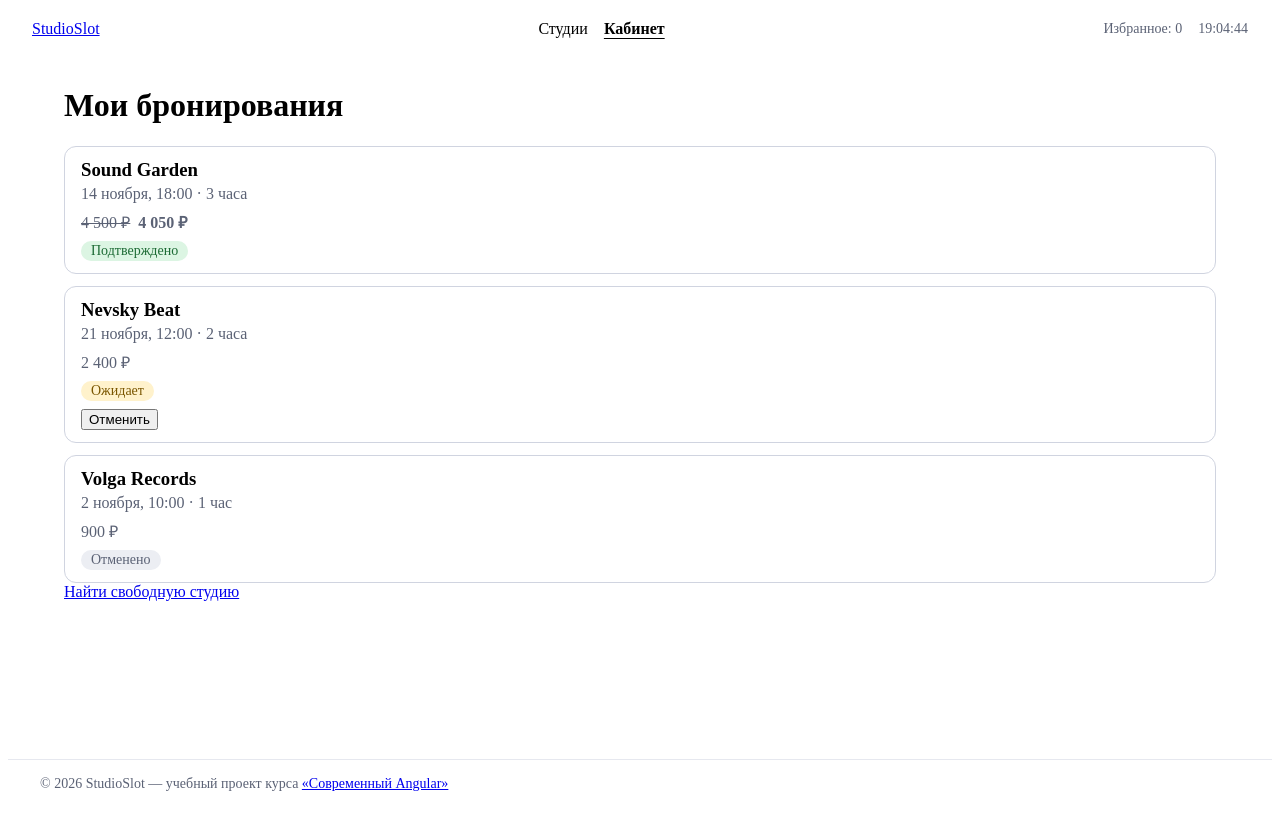
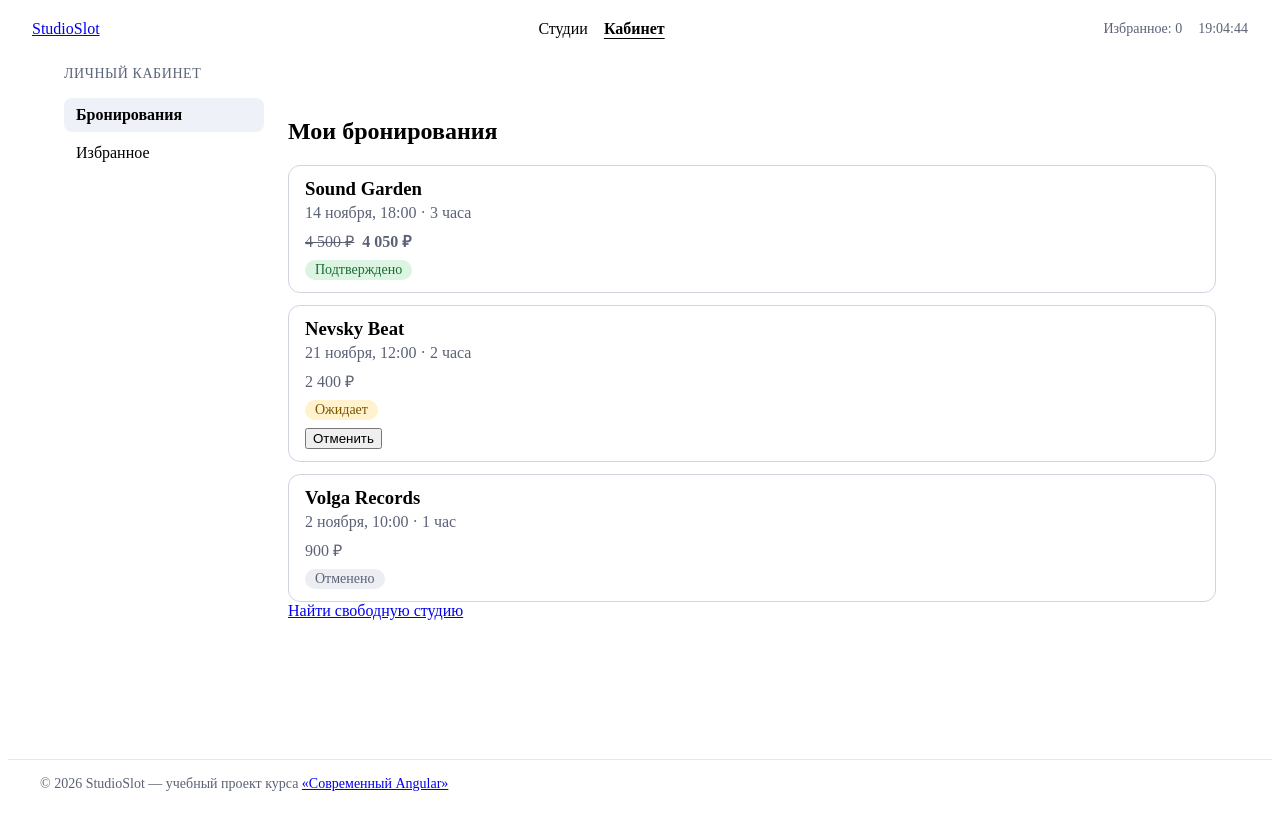
Before and after one commit to uncodegen-beep/studio-slot-course, an Angular app: page /account/bookings in a window 1280 px wide. Built offline with nearby package versions, Linux system fonts and the light colour scheme.

Commit message:
feat(lesson-048): лэйаут кабинета и вложенные маршруты

```diff
--- /dev/null
+++ b/src/pages/account/ui/account-layout.component.scss
@@ -0,0 +1,35 @@
+.title {
+    margin: 0 0 16px;
+    color: #5b6478;
+    font-size: 14px;
+    text-transform: uppercase;
+    letter-spacing: 0.04em;
+}
+
+.layout {
+    display: grid;
+    grid-template-columns: 200px 1fr;
+    gap: 24px;
+
+    @media (width <= 720px) {
+        grid-template-columns: 1fr;
+    }
+}
+
+.menu {
+    display: flex;
+    flex-direction: column;
+    gap: 4px;
+
+    a {
+        padding: 8px 12px;
+        border-radius: 8px;
+        color: inherit;
+        text-decoration: none;
+    }
+
+    .active {
+        background: #eef1f8;
+        font-weight: 600;
+    }
+}
--- /dev/null
+++ b/src/pages/account/ui/account-layout.component.ts
@@ -0,0 +1,42 @@
+import { ChangeDetectionStrategy, Component } from '@angular/core';
+import { RouterLink, RouterLinkActive, RouterOutlet } from '@angular/router';
+
+/**
+ * Лэйаут кабинета: заголовок и меню раздела общие, страница — во вложенном router-outlet.
+ * При переходе между /account/bookings и /account/favorites лэйаут не пересоздаётся
+ */
+@Component({
+    selector: 'app-account-layout',
+    imports: [RouterLink, RouterLinkActive, RouterOutlet],
+    template: `
+        <p class="title">Личный кабинет</p>
+        <div class="layout">
+            <nav
+                class="menu"
+                aria-label="Разделы кабинета"
+            >
+                <!-- Относительные ссылки: от адреса этого лэйаута, то есть /account/… -->
+                <a
+                    routerLink="bookings"
+                    routerLinkActive="active"
+                    ariaCurrentWhenActive="page"
+                >
+                    Бронирования
+                </a>
+                <a
+                    routerLink="favorites"
+                    routerLinkActive="active"
+                    ariaCurrentWhenActive="page"
+                >
+                    Избранное
+                </a>
+            </nav>
+            <section class="page">
+                <router-outlet />
+            </section>
+        </div>
+    `,
+    styleUrl: './account-layout.component.scss',
+    changeDetection: ChangeDetectionStrategy.OnPush,
+})
+export class AccountLayoutComponent {}
```
Also changed, not shown: src/app/account.routes.ts (+9 -0 lines), 2 other files (tests, documents, lock files or other folders).
